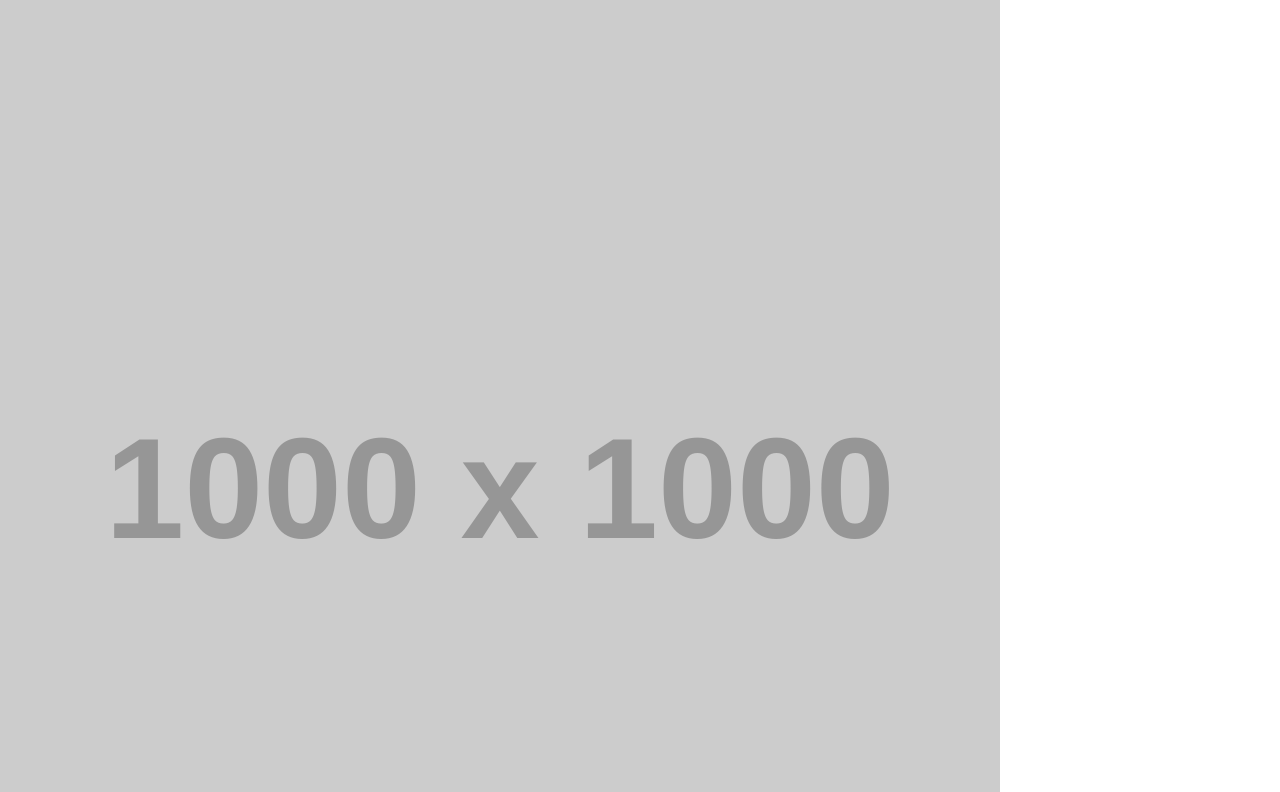
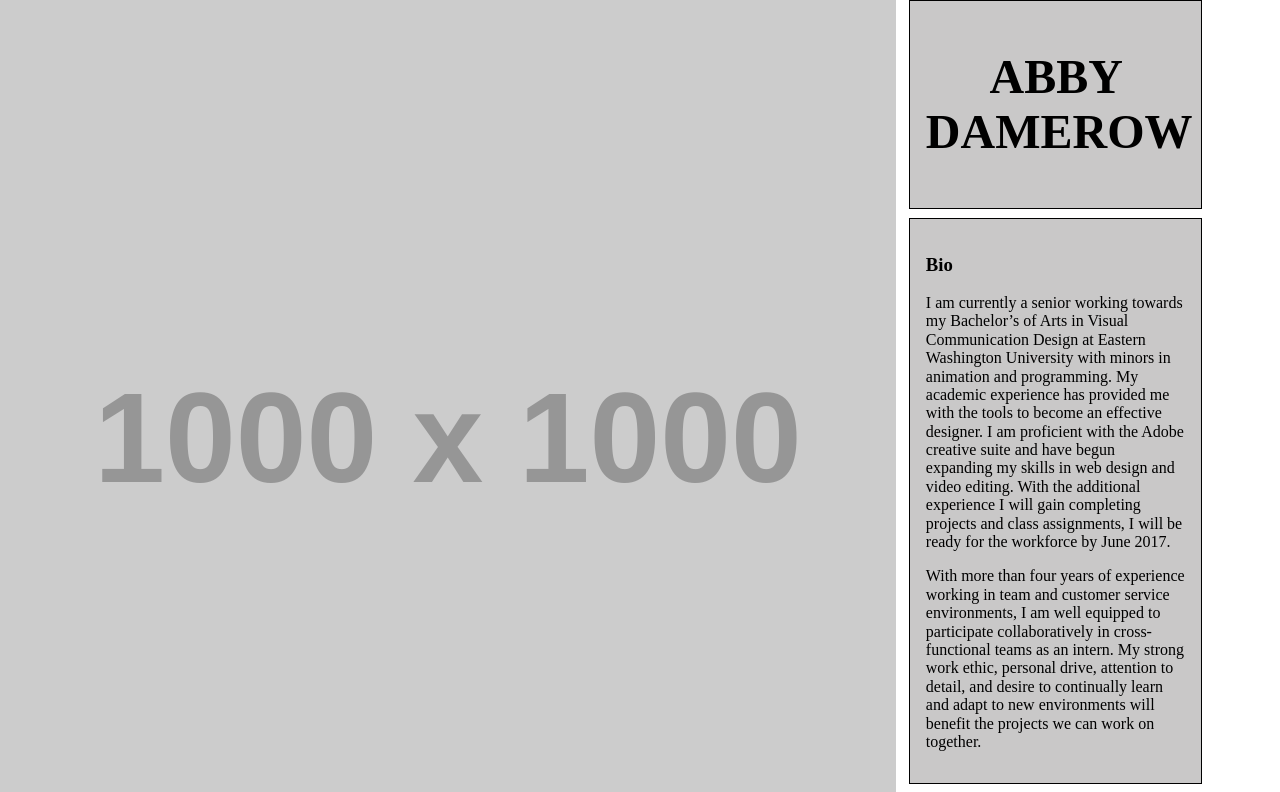
Before and after one commit to adamerow/home, a plain HTML site: page index.html in a window 1280 px wide. Shown: the top 792 px of the page. Drawn offline with nearby package versions, Linux system fonts and the light colour scheme; placeholder pictures from the web are drawn by us.

Commit message:
editing layout
getting closer

```diff
--- a/css/styles.css
+++ b/css/styles.css
@@ -30,20 +30,30 @@ div
 
 .left
 {
-    width: 1000px;
-    margin-right: 10px;
-    display: inline-block;
+    position: absolute;
+    top: 0;
+    left: 0;
+    bottom: 0;
+    width: 70%;
+    max-height: 100%;
+    background-color: #f5f5f5;
+    overflow: hidden;
 }
 
 img
 {
-    width: 1000px;
+    width: 100%;
 }
 
 .right
 {
-    position: relative;
-    width: 50%;
+    position: absolute;
+    top: 0;
+    left: 71%;
+    bottom: 0;
+    right: 0;
+    overflow: auto;
+    padding-right: 10px;
 }
 
 .masonry
```
